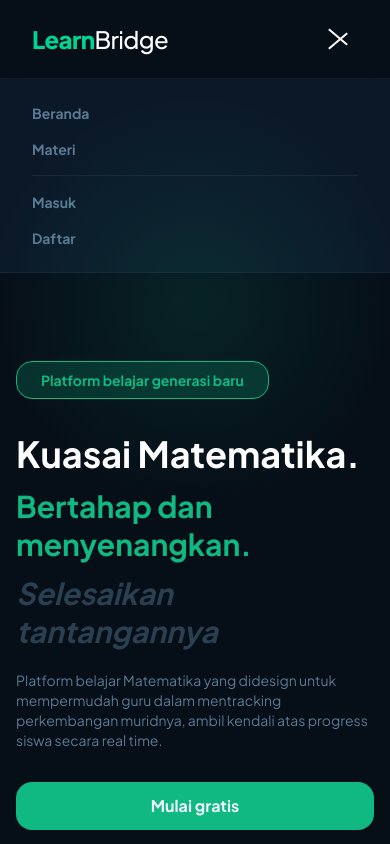
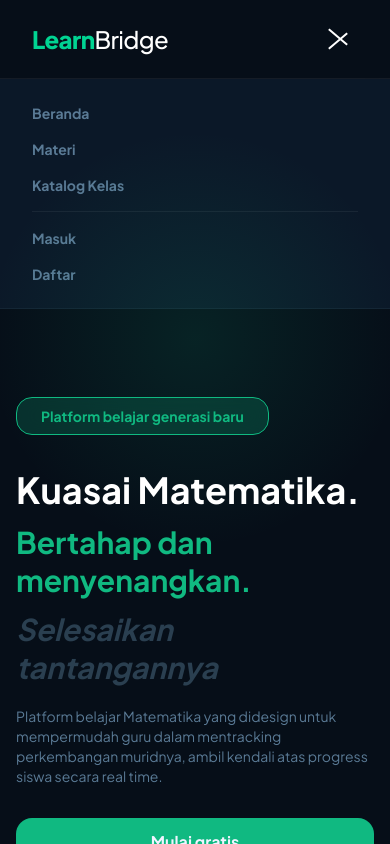
Before and after one commit to Kevin12er/crack-fe-Kevin12er, a Next.js app: page / in a window 390 px wide. Both pictures are taken after a click on the button "Buka menu". Shown: the top 844 px of the page. Built offline with nearby package versions, Linux system fonts and the light colour scheme.

Commit message:
fix: pembaruan navbar

```diff
--- a/src/app/components/layout/Navbar.jsx
+++ b/src/app/components/layout/Navbar.jsx
@@ -108,6 +108,19 @@ export default function Navbar() {
                 </Link>
               </li>
             )}
+
+            {/* Navigasi Khusus Guru: Kelola Soal */}
+            {isAuthenticated && isGuru && (
+              <li>
+                <Link
+                  href="/dashboard/guru/kelola-soal"
+                  className="hover:text-white text-emerald-400 font-semibold transition-colors duration-200"
+                >
+                  Kelola Soal
+                </Link>
+              </li>
+            )}
+
             <li>
               <Link
                 href={materiHref}
@@ -116,12 +129,12 @@ export default function Navbar() {
                 Materi
               </Link>
             </li>
-                        <li>
+            <li>
               <Link
                 href="/courses"
                 className="hover:text-white transition-colors duration-200"
               >
-               Katalog Kelas
+                Katalog Kelas
               </Link>
             </li>
           </ul>
@@ -203,6 +216,19 @@ export default function Navbar() {
               Dashboard
             </Link>
           )}
+
+          {/* Mobile Menu Khusus Guru: Kelola Soal */}
+          {isAuthenticated && isGuru && (
+            <Link
+              href="/dashboard/guru/kelola-soal"
+              role="menuitem"
+              onClick={() => setIsOpen(false)}
+              className="font-jakarta text-sm font-bold text-emerald-400 hover:text-emerald-300 transition-colors duration-200"
+            >
+              Kelola Soal
+            </Link>
+          )}
+
           <Link
             href={materiHref}
             role="menuitem"
@@ -210,6 +236,15 @@ export default function Navbar() {
             className="font-jakarta text-sm font-bold text-muted hover:text-white transition-colors duration-200"
           >
             Materi
+          </Link>
+
+          <Link
+            href="/courses"
+            role="menuitem"
+            onClick={() => setIsOpen(false)}
+            className="font-jakarta text-sm font-bold text-muted hover:text-white transition-colors duration-200"
+          >
+            Katalog Kelas
           </Link>
 
           <hr className="border-line" />
```
